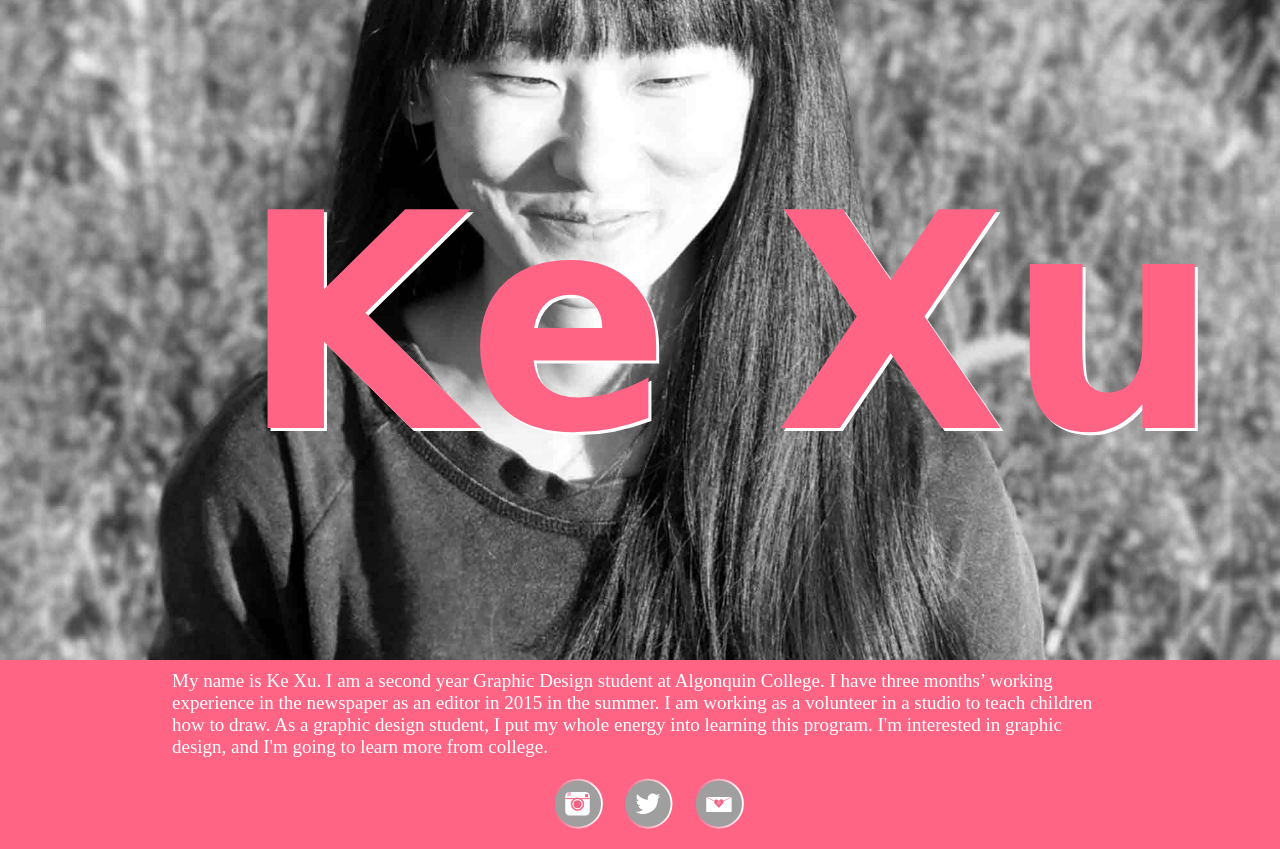
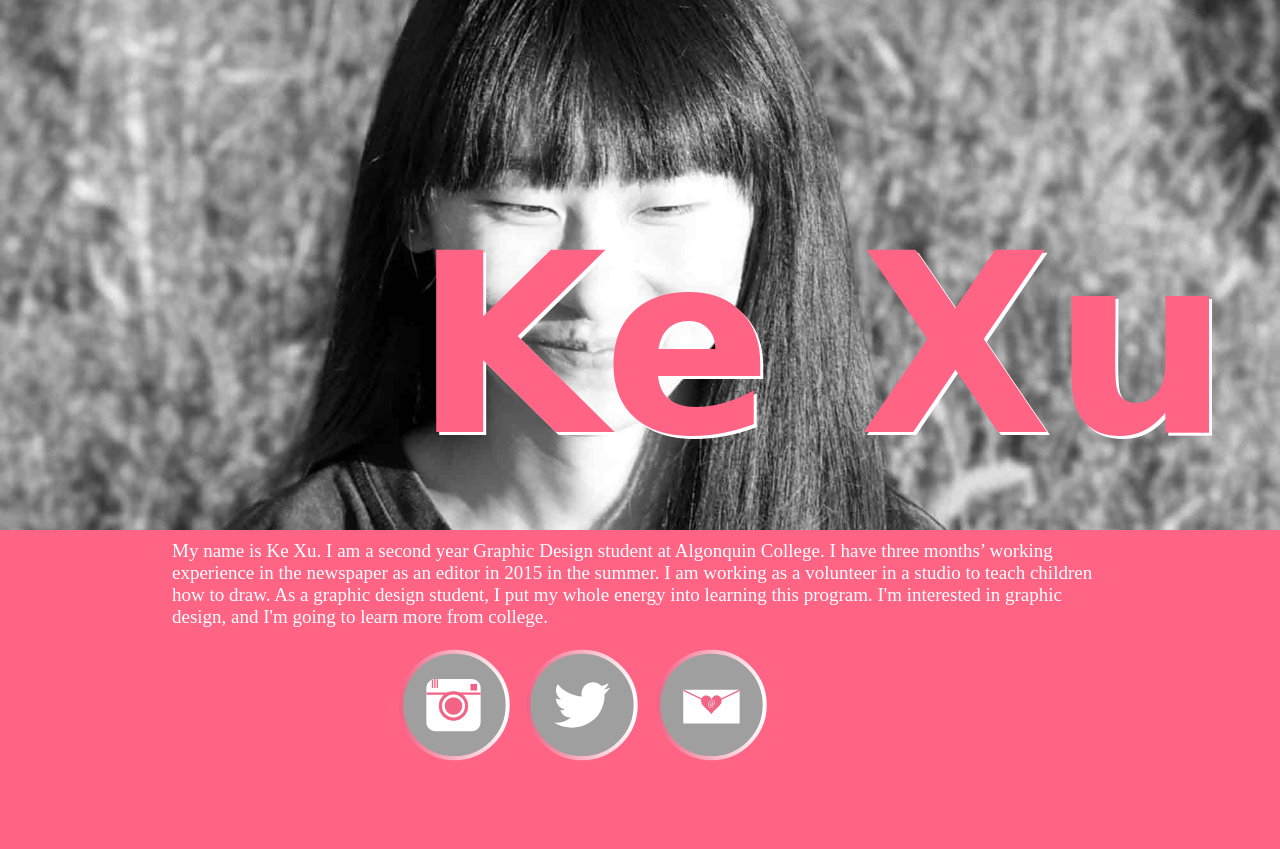
Before and after one commit to xuke918/dsn1675-project-1, a plain HTML site: page index.html in a window 1280 px wide. After the commit the page ends 800 px from the top, so only its background shows below. Drawn offline with Linux system fonts and the light colour scheme; a web font is replaced by a local one.

Commit message:
Fixed the padding on the large screen.

```diff
--- a/css/main.css
+++ b/css/main.css
@@ -200,20 +200,6 @@ p {
     max-height: 460px;
   }
 
-  .email {
-    padding-left: 20px;
-    width: 15%;
-  }
-
-  .instagram {
-    padding-left: 20px;
-    width: 15%;
-  }
-
-  .twitter {
-    padding-left: 20px;
-    width: 15%;
-  }
 
   .social {
     padding-left: 220px;
@@ -225,8 +211,8 @@ p {
 @media only screen and (min-width: 60em){
 
   .name {
-    font-size: 300px;
-    top: 0.5em;
+    font-size: 250px;
+    top: 0.8em;
   }
 
   p {
@@ -236,28 +222,26 @@ p {
   }
 
   .person {
-    margin-top: -18rem;
+    margin-top: -10rem;
   }
 
   .cut {
-    max-height: 660px;
+    max-height: 530px;
  }
 
  .email {
-   width: 10%;
+   width: 15%;
  }
 
  .instagram {
-   width: 10%;
+   width: 15%;
  }
 
  .twitter {
-
-   width: 10%;
+   width: 15%;
  }
-
  .social {
-   padding-left: 500px;
+   padding-left: 350px;
   }
 }
 
@@ -271,7 +255,6 @@ p {
    display: none;
  }
 
-
    .email {
      width: 10%;
    }
@@ -284,8 +267,4 @@ p {
      width: 10%;
    }
 
- .social{
-   padding-left: 16em;
- }
-
 }
```
